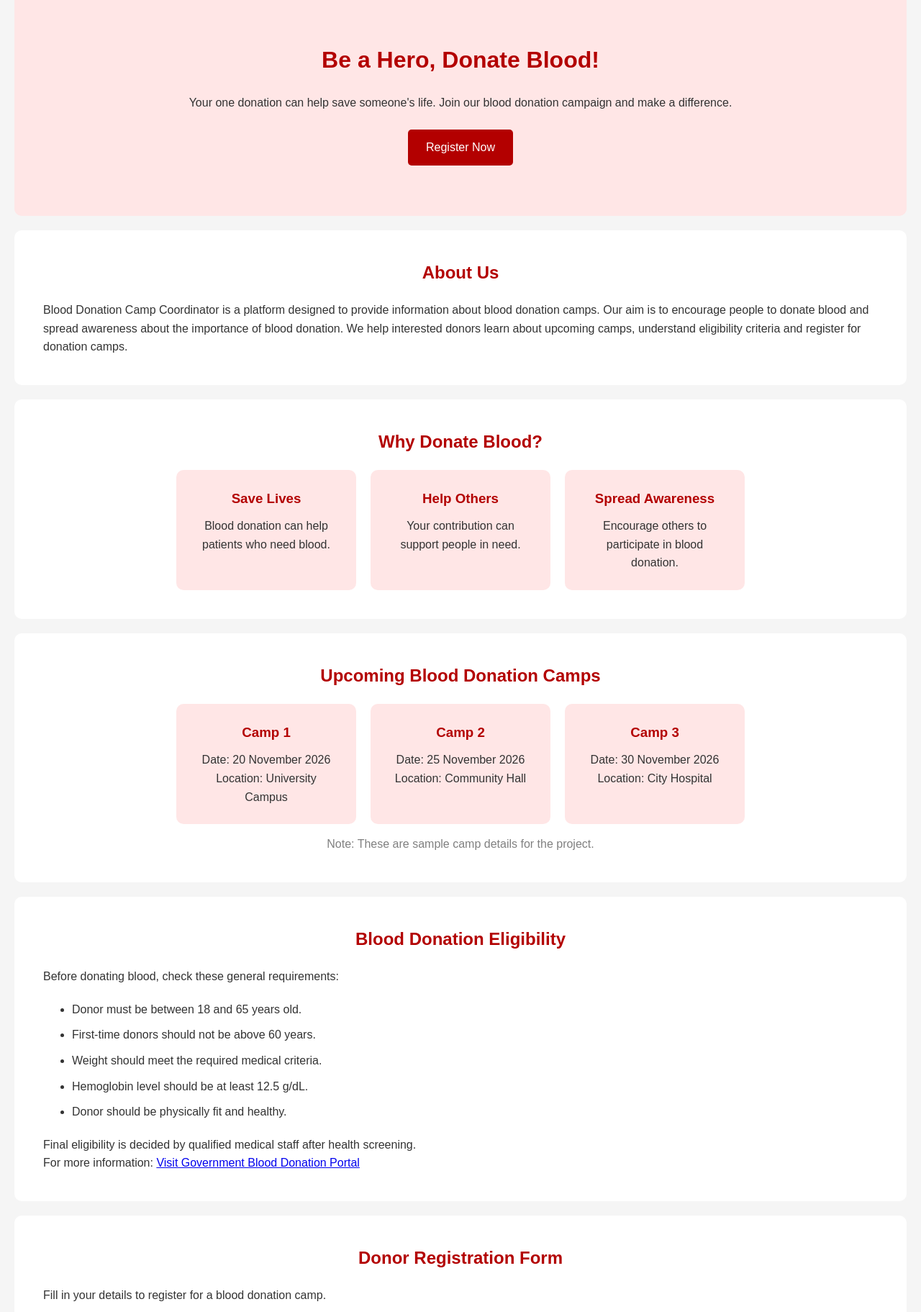
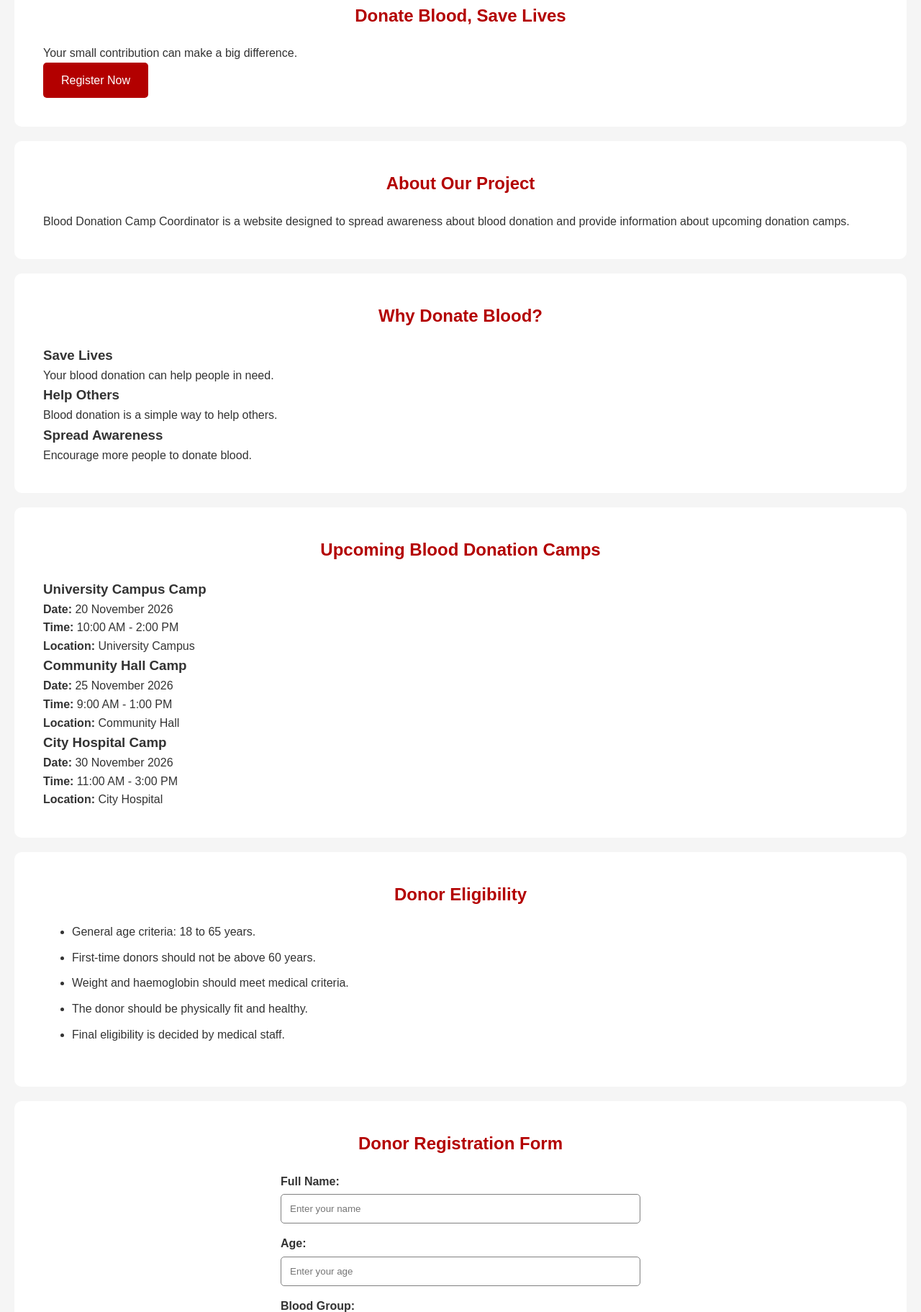
Before and after one commit to harshrajjio5-jpg/Blood-Donation-Camp-Coordinator, a plain HTML site: page index.html in a window 1280 px wide. Shown: the part 214-2037 px from the top of the page at 72% size. Drawn offline with Linux system fonts and the light colour scheme.

Commit message:
Update index.html

```diff
--- a/index.html
+++ b/index.html
@@ -1,11 +1,10 @@
 <!DOCTYPE html>
 <html lang="en">
-
 <head>
     <meta charset="UTF-8">
     <meta name="viewport" content="width=device-width, initial-scale=1.0">
 
-    <title>Blood Donation Camp</title>
+    <title>Blood Donation Camp Coordinator</title>
 
     <link rel="stylesheet" href="style.css">
 </head>
@@ -15,10 +14,7 @@
     <!-- Header -->
     <header>
         <h1>Blood Donation Camp</h1>
-        <p>Donate Blood, Save Lives</p>
-    </header>
 
-    <!-- Navigation -->
         <nav>
             <a href="#home">Home</a>
             <a href="#about">About</a>
@@ -27,126 +23,117 @@
             <a href="#register">Register</a>
             <a href="#contact">Contact</a>
         </nav>
+    </header>
+
 
     <!-- Home Section -->
-    <section id="home" class="home">
-        <h2>Be a Hero, Donate Blood!</h2>
+    <section id="home" class="hero">
 
-        <p>
-            Your one donation can help save someone's life.
-            Join our blood donation campaign and make a difference.
-        </p>
+        <h2>Donate Blood, Save Lives</h2>
+
+        <p>Your small contribution can make a big difference.</p>
 
         <a href="#register" class="btn">Register Now</a>
+
     </section>
+
 
     <!-- About Section -->
     <section id="about">
-        <h2>About Us</h2>
+
+        <h2>About Our Project</h2>
 
         <p>
-            Blood Donation Camp Coordinator is a platform designed
-            to provide information about blood donation camps.
+            Blood Donation Camp Coordinator is a website designed
+            to spread awareness about blood donation and provide
+            information about upcoming donation camps.
+        </p>
 
-            Our aim is to encourage people to donate blood and
-            spread awareness about the importance of blood donation.
-
-            We help interested donors learn about upcoming camps,
-            understand eligibility criteria and register for
-            donation camps.
-        </p>
     </section>
 
+
     <!-- Why Donate Section -->
-    <section id="why">
+    <section>
+
         <h2>Why Donate Blood?</h2>
 
-        <div class="box-container">
+        <div class="cards">
 
-            <div class="box">
+            <div class="card">
                 <h3>Save Lives</h3>
-                <p>Blood donation can help patients who need blood.</p>
+                <p>Your blood donation can help people in need.</p>
             </div>
 
-            <div class="box">
+            <div class="card">
                 <h3>Help Others</h3>
-                <p>Your contribution can support people in need.</p>
+                <p>Blood donation is a simple way to help others.</p>
             </div>
 
-            <div class="box">
+            <div class="card">
                 <h3>Spread Awareness</h3>
-                <p>Encourage others to participate in blood donation.</p>
-            </div>
-
-        </div>
-    </section>
-
-    <!-- Camps Section -->
-    <section id="camps">
-        <h2>Upcoming Blood Donation Camps</h2>
-
-        <div class="box-container">
-
-            <div class="box">
-                <h3>Camp 1</h3>
-                <p>Date: 20 November 2026</p>
-                <p>Location: University Campus</p>
-            </div>
-
-            <div class="box">
-                <h3>Camp 2</h3>
-                <p>Date: 25 November 2026</p>
-                <p>Location: Community Hall</p>
-            </div>
-
-            <div class="box">
-                <h3>Camp 3</h3>
-                <p>Date: 30 November 2026</p>
-                <p>Location: City Hospital</p>
+                <p>Encourage more people to donate blood.</p>
             </div>
 
         </div>
 
-        <p class="note">
-            Note: These are sample camp details for the project.
-        </p>
     </section>
+
+
+    <!-- Upcoming Camps -->
+    <section id="camps">
+
+        <h2>Upcoming Blood Donation Camps</h2>
+
+        <div class="cards">
+
+            <div class="card">
+                <h3>University Campus Camp</h3>
+                <p><b>Date:</b> 20 November 2026</p>
+                <p><b>Time:</b> 10:00 AM - 2:00 PM</p>
+                <p><b>Location:</b> University Campus</p>
+            </div>
+
+            <div class="card">
+                <h3>Community Hall Camp</h3>
+                <p><b>Date:</b> 25 November 2026</p>
+                <p><b>Time:</b> 9:00 AM - 1:00 PM</p>
+                <p><b>Location:</b> Community Hall</p>
+            </div>
+
+            <div class="card">
+                <h3>City Hospital Camp</h3>
+                <p><b>Date:</b> 30 November 2026</p>
+                <p><b>Time:</b> 11:00 AM - 3:00 PM</p>
+                <p><b>Location:</b> City Hospital</p>
+            </div>
+
+        </div>
+
+    </section>
+
 
     <!-- Eligibility Section -->
     <section id="eligibility">
-        <h2>Blood Donation Eligibility</h2>
 
-        <p>Before donating blood, check these general requirements:</p>
+        <h2>Donor Eligibility</h2>
 
         <ul>
-            <li>Donor must be between 18 and 65 years old.</li>
+            <li>General age criteria: 18 to 65 years.</li>
             <li>First-time donors should not be above 60 years.</li>
-            <li>Weight should meet the required medical criteria.</li>
-            <li>Hemoglobin level should be at least 12.5 g/dL.</li>
-            <li>Donor should be physically fit and healthy.</li>
+            <li>Weight and haemoglobin should meet medical criteria.</li>
+            <li>The donor should be physically fit and healthy.</li>
+            <li>Final eligibility is decided by medical staff.</li>
         </ul>
 
-        <p>
-            Final eligibility is decided by qualified medical staff
-            after health screening.
-        </p>
-
-        <p>
-            For more information:
-            <a href="https://www.eraktkosh.mohfw.gov.in/eraktkoshPortal/"
-                target="_blank">
-                Visit Government Blood Donation Portal
-            </a>
-        </p>
     </section>
 
-    <!-- Registration Section -->
+
+    <!-- Registration Form -->
     <section id="register">
+
         <h2>Donor Registration Form</h2>
 
-        <p>Fill in your details to register for a blood donation camp.</p>
-
-        <form>
+        <form id="donorForm">
 
             <label>Full Name:</label>
             <input type="text" id="name" placeholder="Enter your name">
@@ -158,26 +145,71 @@
 
             <select id="blood">
                 <option value="">Select Blood Group</option>
-                <option value="A+">A+</option>
-                <option value="A-">A-</option>
-                <option value="B+">B+</option>
-                <option value="B-">B-</option>
-                <option value="O+">O+</option>
-                <option value="O-">O-</option>
-                <option value="AB+">AB+</option>
-                <option value="AB-">AB-</option>
+                <option>A+</option>
+                <option>A-</option>
+                <option>B+</option>
+                <option>B-</option>
+                <option>AB+</option>
+                <option>AB-</option>
+                <option>O+</option>
+                <option>O-</option>
             </select>
 
             <label>Donor Type:</label>
 
-            <select id="type">
+            <select id="donorType">
                 <option value="">Select Donor Type</option>
-                <option value="First Time">First Time Donor</option>
-                <option value="Regular">Regular Donor</option>
+                <option>First Time Donor</option>
+                <option>Regular Donor</option>
             </select>
 
             <label>Phone Number:</label>
             <input type="tel" id="phone" placeholder="Enter phone number">
+
+            <h3>Select Your Donation Camp</h3>
+
+            <label>Choose Camp:</label>
+
+            <select id="camp" onchange="showCampDetails()">
+
+                <option value="">Select a Camp</option>
+
+                <option value="University Campus Camp">
+                    University Campus Camp
+                </option>
+
+                <option value="Community Hall Camp">
+                    Community Hall Camp
+                </option>
+
+                <option value="City Hospital Camp">
+                    City Hospital Camp
+                </option>
+
+            </select>
+
+
+            <!-- Selected Camp Details -->
+
+            <div id="campDetails">
+
+                <p><b>Camp Date:</b> <span id="campDate">Not selected</span></p>
+
+                <p><b>Camp Time:</b> <span id="campTime">Not selected</span></p>
+
+                <p><b>Camp Location:</b> <span id="campLocation">Not selected</span></p>
+
+            </div>
+
+
+            <label>Select Appointment Time:</label>
+
+            <select id="appointmentTime">
+
+                <option value="">Select Time Slot</option>
+
+            </select>
+
 
             <button type="button" onclick="registerDonor()">
                 Submit Registration
@@ -185,26 +217,32 @@
 
         </form>
 
-        <p id="result"></p>
+
+        <div id="result"></div>
 
     </section>
 
+
     <!-- Contact Section -->
     <section id="contact">
+
         <h2>Contact Us</h2>
 
-        <p>Project Name: Blood Donation Camp Coordinator</p>
+        <p>Project: Blood Donation Camp Coordinator</p>
         <p>Department: Computer Science and Engineering</p>
-        <p>University: Lovely Professional University</p>
+        <p>Lovely Professional University</p>
 
-        <p>Email: blooddonation@example.com</p>
     </section>
+
 
     <!-- Footer -->
     <footer>
+
         <p>© 2026 Blood Donation Camp Coordinator</p>
         <p>Donate Blood, Save Lives!</p>
+
     </footer>
+
 
     <script src="script.js"></script>
 
```
Lines whose indentation alone changed are shown as unchanged.
